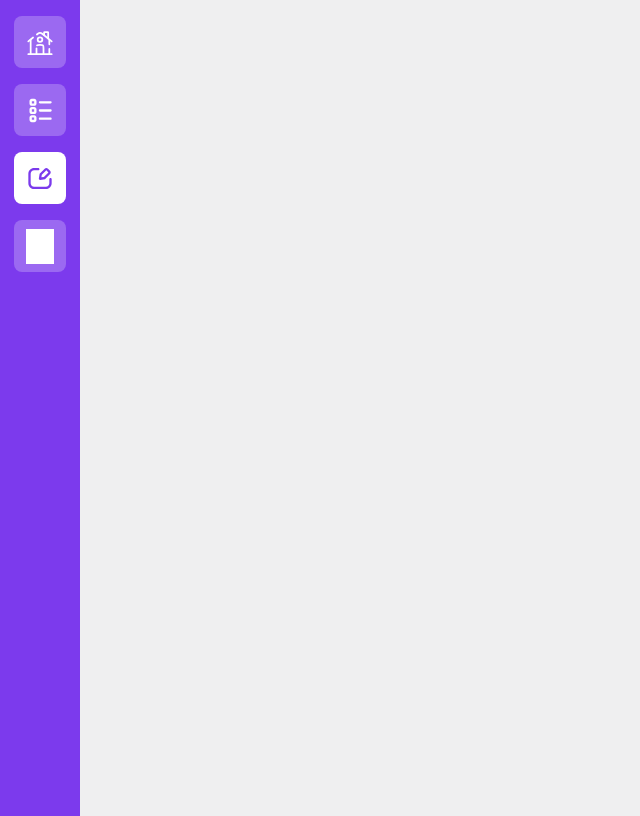
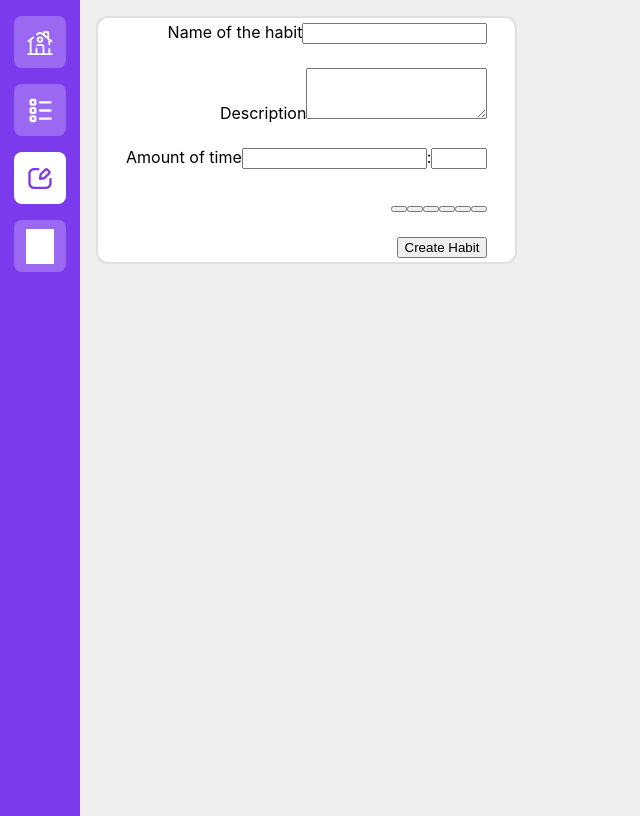
Before and after one commit to DanThePanMan/react-habit-tracker, a React (Create React App) app: page /react-habit-tracker/new in a window 1280 px wide. Shown: the whole page, without its empty margins (0-640 px from the left). Built offline with nearby package versions, Linux system fonts and the light colour scheme; grey boxes are pictures that could not be loaded.

Commit message:
Add Unstyled Input Form

```diff
--- /dev/null
+++ b/src/Components/NewHabitForm.jsx
@@ -0,0 +1,90 @@
+import classes from "./NewHabitForm.module.css";
+import Card from "./Card";
+import { useRef } from "react";
+import { useState } from "react";
+
+
+function NewHabitForm(props) {
+  const titleRef = useRef();
+  const descriptionRef = useRef();
+  const hoursRef = useRef()
+  const minutesRef = useRef()
+
+  const storedInfo = {}
+
+  function redHandler(){
+    storedInfo.color = "#ed3a51";
+  }
+  function blueHandler(){
+    storedInfo.color = "#4C9DFA";
+  }
+  function yellowHandler(){
+    storedInfo.color = "#eded3a";
+  }
+  function greenHandler(){
+    storedInfo.color = "#54AD56";
+  }
+  function purpleHandler(){
+    storedInfo.color = "#7c3aed";
+  }
+  function greyHandler(){
+    storedInfo.color = "grey";
+  }
+
+  function submitHandler(event) {
+    event.preventDefault();
+
+    const enteredTitle = titleRef.current.value;
+    const enteredDescription = descriptionRef.current.value;
+    const enteredHour = hoursRef.current.value;
+    const enteredMinute = minutesRef.current.value;
+
+
+    storedInfo.title = enteredTitle;
+    storedInfo.description = enteredDescription;
+    storedInfo.time = [enteredHour, enteredMinute];
+
+    console.table(storedInfo);
+  }
+
+
+
+
+  return (
+    <Card>
+      <div className={classes.InputArea}>
+        <form onSubmit={submitHandler}>
+          <div className={classes.Control}>
+            <label htmlFor="title">Name of the habit</label>
+            <input type="text" required id="title" ref={titleRef} />
+          </div>
+          <div className={classes.Control}>
+            <label htmlFor="Description">Description</label>
+            <textarea type="text" required id="Description" ref={descriptionRef}  rows={3}/>
+          </div>
+          <div className={classes.Control}>
+            <label htmlFor="hours">Amount of time</label>
+            <input type="number" required id="hours" ref={hoursRef} min={0} />
+            <label htmlFor="minutes">:</label>
+            <input type="number" required id="hours" ref={minutesRef} min={0} max={60}/>
+          </div>
+          <div className={classes.Control}>
+            <div className={classes.colorSelector}>
+                <button type="button" className={classes.setRedColor} onClick={redHandler}></button>
+                <button type="button" className={classes.setBlueColor} onClick={blueHandler}></button>
+                <button type="button" className={classes.setYellowColor} onClick={yellowHandler}></button>
+                <button type="button" className={classes.setGreenColor} onClick={greenHandler}></button>
+                <button type="button" className={classes.setPurpleColor} onClick={purpleHandler}></button>
+                <button type="button" className={classes.setGreyColor} onClick={greyHandler}></button>
+            </div>
+          </div>
+          <button type="submit" className="submitButton">
+            Create Habit
+          </button>
+        </form>
+      </div>
+    </Card>
+  );
+}
+
+export default NewHabitForm;
--- /dev/null
+++ b/src/Components/NewHabitForm.module.css
@@ -0,0 +1,6 @@
+.InputArea form{
+    display: flex;
+    flex-direction: column;
+    gap: 24px;
+    align-items: flex-end;
+}
--- a/src/Components/SideBar.jsx
+++ b/src/Components/SideBar.jsx
@@ -14,16 +14,16 @@ function SideBar() {
   return (
     <div className={classes.Background}>
       <div className={classes.TopGroup}>
-        <button className={`${classes.customButton} ${location.pathname === "/" ? classes.active : ""}`} onClick={() => {navigate("/")}}>
+        <button className={`${classes.sidebarButton} ${location.pathname === "/" ? classes.active : ""}`} onClick={() => {navigate("/")}}>
           <img className={classes.icon} src={HomeIcon} alt="Home Icon"></img>
         </button>
-        <button className={`${classes.customButton} ${location.pathname === "/schedule" ? classes.active : ""}`} onClick={() => {navigate("/schedule")}}>
+        <button className={`${classes.sidebarButton} ${location.pathname === "/schedule" ? classes.active : ""}`} onClick={() => {navigate("/schedule")}}>
           <img className={classes.icon} src={ListIcon} alt="List Icon"></img>
         </button>
-        <button className={`${classes.customButton} ${location.pathname === "/new" ? classes.active : ""}`} onClick={() => {navigate("/new")}}>
+        <button className={`${classes.sidebarButton} ${location.pathname === "/new" ? classes.active : ""}`} onClick={() => {navigate("/new")}}>
           <img className={classes.icon} src={NewIcon} alt="New Icon"></img>
         </button>
-        <button className={`${classes.customButton} ${location.pathname === "/search" ? classes.active : ""}`} onClick={() => {navigate("/search")}}>
+        <button className={`${classes.sidebarButton} ${location.pathname === "/search" ? classes.active : ""}`} onClick={() => {navigate("/search")}}>
           <img className={classes.icon} src={SearchIcon} alt="Search Icon"></img>
         </button>
       </div>
--- a/src/Components/SideBar.module.css
+++ b/src/Components/SideBar.module.css
@@ -17,7 +17,7 @@
     gap: 16px;
 }
 
-Button{
+.sidebarButton{
     transition: 0.2s;
     display: flex;
     align-items: center;
@@ -32,7 +32,7 @@ Button{
     background-color: #9b69f1;
 }
 
-.customButton .icon{
+.sidebarButton .icon{
     transition: 0.2s;
     width: 70%;
     height: 70%;
@@ -40,13 +40,13 @@ Button{
 }
 
 
-.customButton:hover .icon{
+.sidebarButton:hover .icon{
     transition: 0.2s;
     filter: invert(34%) sepia(66%) saturate(7010%) hue-rotate(254deg) brightness(94%) contrast(97%);
 }
 
 
-button:hover {
+.sidebarButton:hover {
     transition: 0.2s;
     background-color: white;
 
@@ -54,10 +54,10 @@ button:hover {
 
 
 
-.customButton.active .icon {
+.sidebarButton.active .icon {
     filter:  invert(34%) sepia(66%) saturate(7010%) hue-rotate(254deg) brightness(94%) contrast(97%);
 }
 
-button.active{
+.sidebarButton.active{
     background-color: white;
 }
--- a/src/Pages/NewHabit.jsx
+++ b/src/Pages/NewHabit.jsx
@@ -1,10 +1,9 @@
+import NewHabitForm from "../Components/NewHabitForm";
 
 
 function NewHabit(){
     return (
-        <div>
-            <form></form>
-        </div>
+        <NewHabitForm/>
     )
 }
 
```
